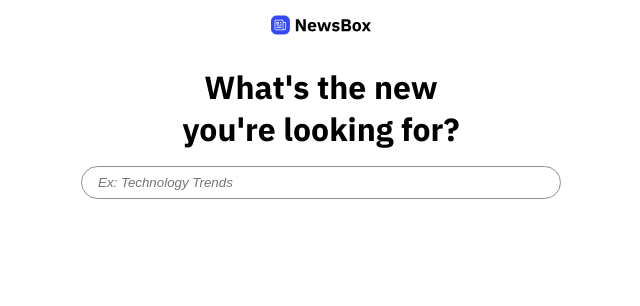
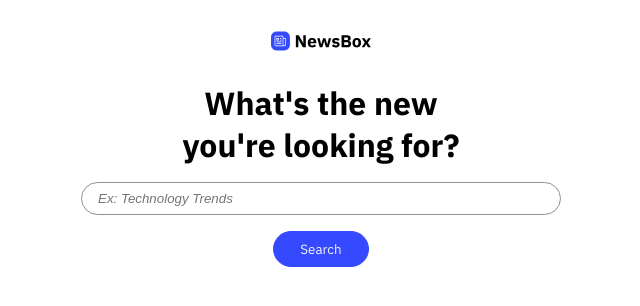
Before and after one commit to Gabriel-Silverio-96/news-box, a Vue app: page / in a window 1280 px wide. Shown: the top 306 px of the page, without its empty margins (319-959 px from the left). Built offline with nearby package versions, Linux system fonts and the light colour scheme.

Commit message:
feat: import custom button

```diff
--- a/src/views/HomeView.vue
+++ b/src/views/HomeView.vue
@@ -1,5 +1,5 @@
 <template>
-  <div class="container-home">
+  <div>
     <div class="search">
       <img src="@/assets/logo.svg" width="100" height="50" />
 
@@ -15,13 +15,13 @@
         :value="query"
         placeholder="Ex: Technology Trends"
       />
+      <CustomButton>Search</CustomButton>
     </div>
   </div>
-
-  {{ query }}
 </template>
 
 <script setup>
+import CustomButton from '../components/CustomButton.vue'
 import TextField from '../components/TextField.vue'
 import { ref } from 'vue'
 
@@ -29,14 +29,12 @@ const query = ref('')
 </script>
 
 <style scoped>
-.container-home {
-}
-
 .search {
   text-align: center;
   align-items: center;
   display: flex;
   flex-direction: column;
   gap: 1rem;
+  padding: 1rem;
 }
 </style>
```
